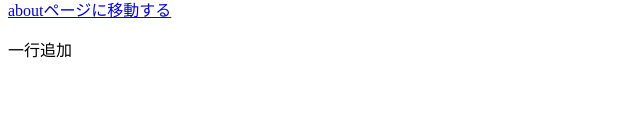
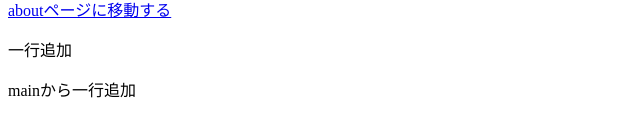
Before and after one commit to yoheishimizu/git-practice, a plain HTML site: page index.html in a window 1280 px wide. Shown: the part 151-288 px from the top of the page, without its empty margins (0-640 px from the left). Drawn offline with Linux system fonts and the light colour scheme.

Commit message:
mainから一行追加

```diff
--- a/index.html
+++ b/index.html
@@ -12,5 +12,6 @@
   <p><a href="https://www.yahoo.co.jp/" target="_blank" rel="noopener noreferrer">https://www.yahoo.co.jp/</a></p>
   <p><a href="./about.html">aboutページに移動する</a></p>
   <p>一行追加</p>
+  <p>mainから一行追加</p>
 </body>
 </html>
```
